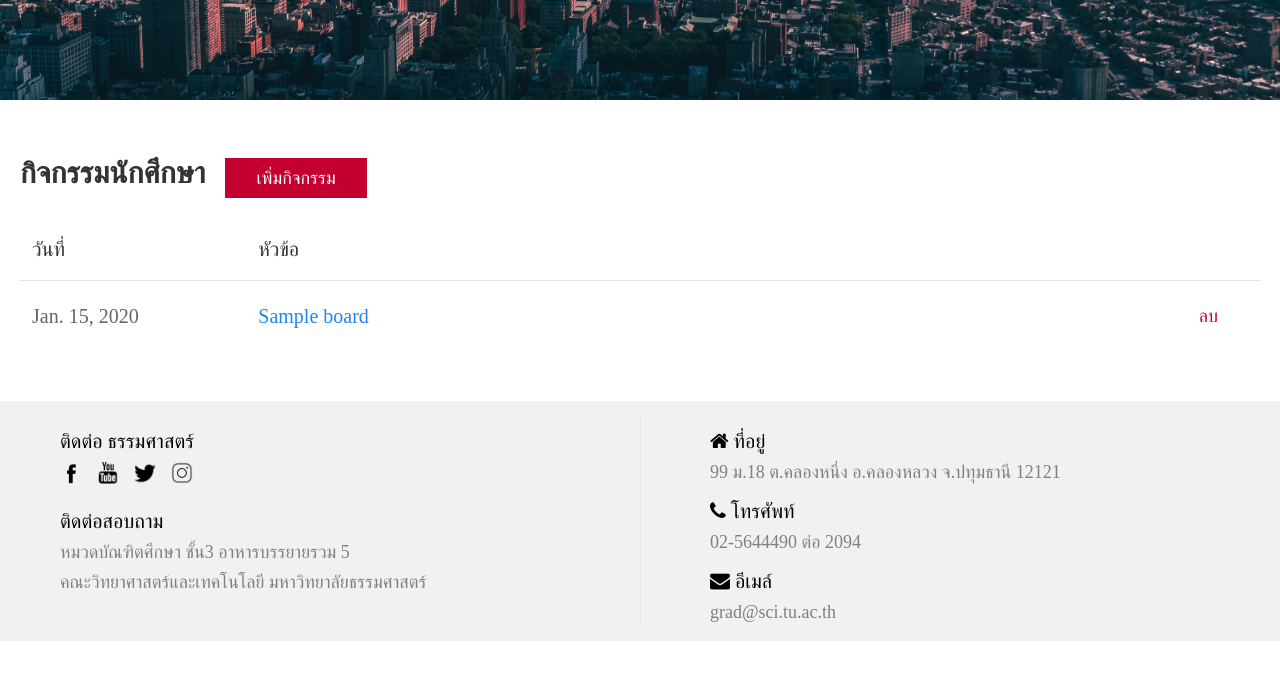
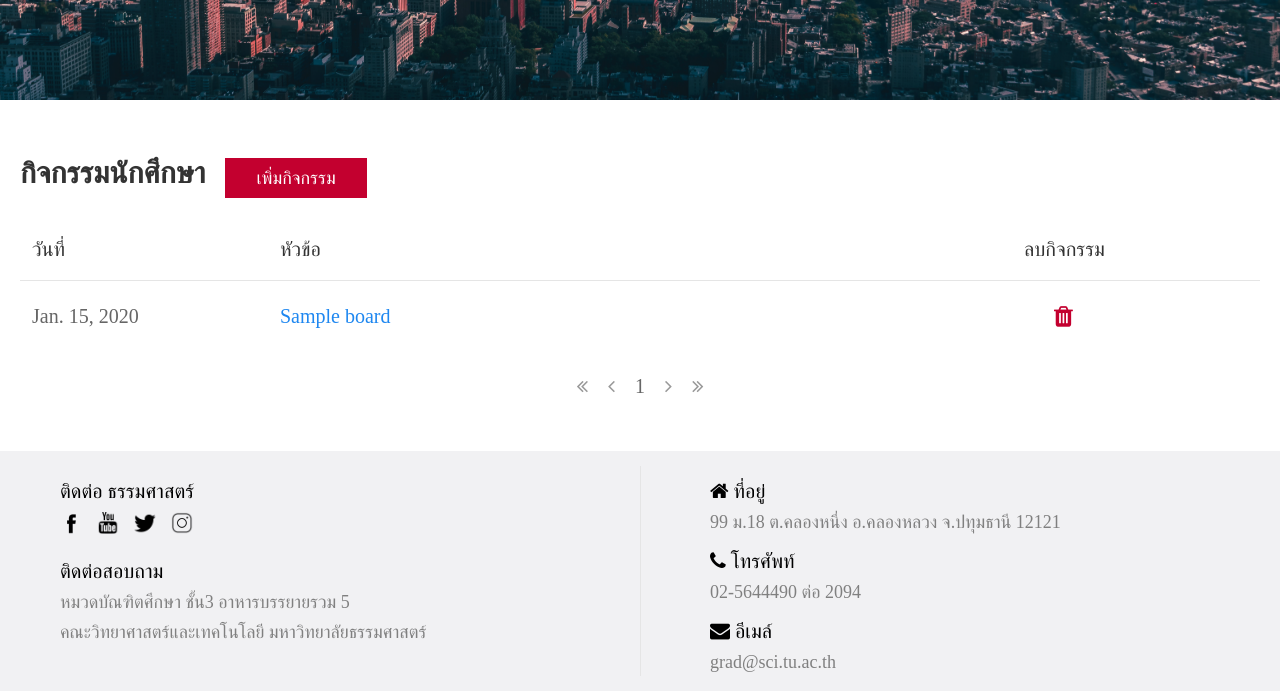
Before and after one commit to panipp/Django_project, a Django app: page /activityS/ in a window 1280 px wide. Shown: the part 490-1181 px from the top of the page. Before the commit the page ends 1131 px from the top, so only its background shows below. Run offline with Django 3.2, Linux system fonts and the light colour scheme; tables that the repository leaves empty hold one stand-in row (values such as "Sample post"); some libraries are stand-ins or nearby versions; some web fonts are replaced.

Commit message:
update css staff pages

```diff
--- a/board/scinews/views.py
+++ b/board/scinews/views.py
@@ -61,12 +61,18 @@ def others(request):
 def homeS(request):
     if request.user.profile.is_staff:
         news = News.objects.all().order_by('-date')
+        p = Paginator(news, 5)
+        page = request.GET.get('page')
+        news = p.get_page(page)
         return render(request,'staff/homeS.html',{'news':news})
     else:
         return HttpResponseForbidden()
 
 def activityS(request):
     activity = Board.objects.all().order_by('-date')
+    p = Paginator(activity, 5)
+    page = request.GET.get('page')
+    activity = p.get_page(page)
     return render(request,'staff/activityS.html',{'activity' : activity})
 
 def examS(request):
--- a/board/templates/staff/activityS.html
+++ b/board/templates/staff/activityS.html
@@ -15,7 +15,7 @@
     </div>
 </div>
 <div class="container" uk-scrollspy="cls:uk-animation-fade">
-        <table class="uk-table uk-table-middle uk-table-divider">
+        <table class="uk-table uk-table-middle uk-table-divider uk-table-responsive">
             <tbody>
                 <h3>
                     <span class="uk-text-lead">กิจกรรมนักศึกษา</span>
@@ -23,7 +23,8 @@
                 </h3>
                 <tr>
                     <th class="uk-width-1-4@m uk-width-1-5@l">วันที่</th>
-                    <th class="uk-table-expand uk-width-3-4@m uk-width-4-5@l">หัวข้อ</th>
+                    <th class="uk-table-expand uk-width-1-2@m uk-width-3-5@l">หัวข้อ</th>
+                    <th class="uk-width-1-4@m uk-width-1-5@l uk-table-middle">ลบกิจกรรม</th>
                 </tr>
                 {%for i in activity%}
                 <tr>
@@ -31,7 +32,8 @@
                     <td>
                         <a href="/update_activity/{{i.id}}">{{i.titleboard}}</a>
                     </td>
-                    <td><a href="/delete_board/{{i.id}}"><button class="uk-button" type="submit" name="delete">ลบ</button></a>
+                    <td><a href="/delete_board/{{i.id}}"><button class="uk-button" type="submit" name="delete" uk-tooltip="title: ลบกิจกรรมนี้; pos: right;">
+                <i class="fa fa-trash fa-lg" aria-hidden="true"></i></button></a>
             </td>
                 </tr>
                 {%endfor%}
@@ -40,6 +42,33 @@
             </tbody>
 
         </table>
+        <div class="uk-pagination uk-flex-center">
+            {% if activity.has_previous %}
+                <a href="?page=1"><i class="fa fa-angle-double-left" style="color: #1e87f0;" aria-hidden="true"></i></a>
+                <a href="?page={{ activity.previous_page_number }}"><i class="fa fa-angle-left" style="color: #1e87f0;" aria-hidden="true"></i></a>
+            {% else %}
+                <a class="uk-disable"><i class="fa fa-angle-double-left" aria-hidden="true"></i></a>
+                <a class="uk-disable"><i class="fa fa-angle-left" aria-hidden="true"></i></a>
+            {% endif %}
+
+            {% for num in activity.paginator.page_range %}
+
+                {% if activity.number == num %}
+                <span>{{ num }}</span>
+                {% elif num > activity.number|add:'-3' and num < activity.number|add:'3' %}
+                <a href="?page={{ num }}">{{ num }}</a>
+                {% endif %}
+
+            {% endfor %}
+
+            {% if activity.has_next %}
+                <a href="?page={{ activity.next_page_number }}"><i class="fa fa-angle-right" style="color: #1e87f0;" aria-hidden="true"></i></a>
+                <a href="?page={{ activity.paginator.num_pages }}"><i class="fa fa-angle-double-right" style="color: #1e87f0;" aria-hidden="true"></i></a>
+            {% else %}
+                <a class="uk-disable"><i class="fa fa-angle-right" aria-hidden="true"></i></a>
+                <a class="uk-disable"><i class="fa fa-angle-double-right" aria-hidden="true"></i></a>
+            {% endif %}
+        </div>
 </div>
 {% endblock %}
 
```
Also changed, not shown: board/scinews/forms.py (+5 -9 lines), board/templates/staff/homeS.html (+32 -3 lines).
